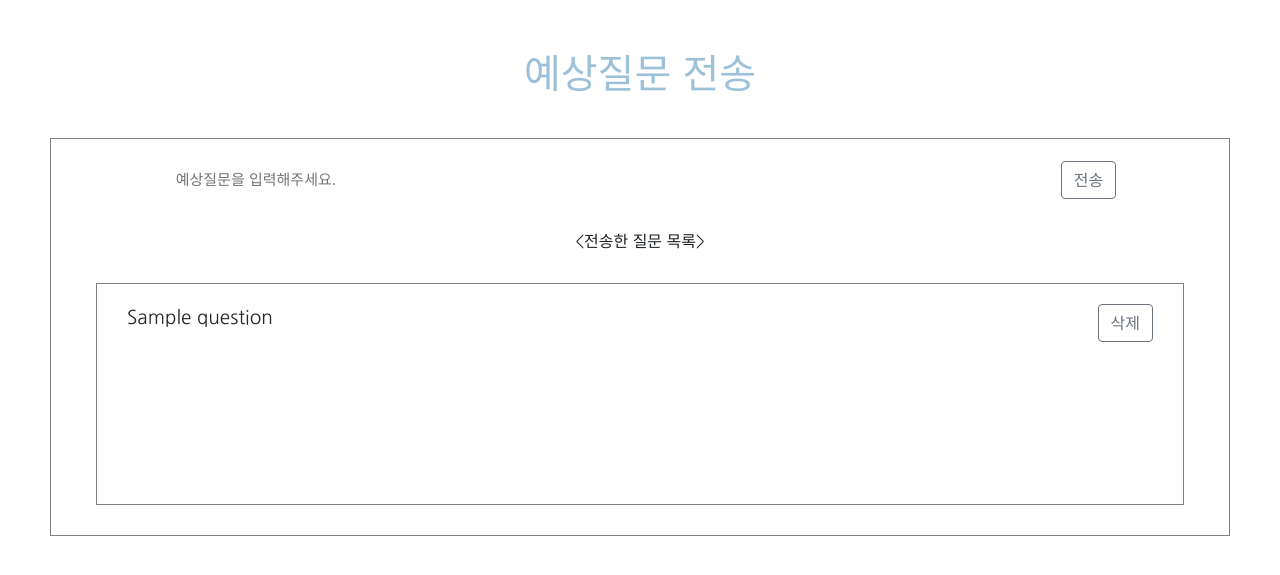
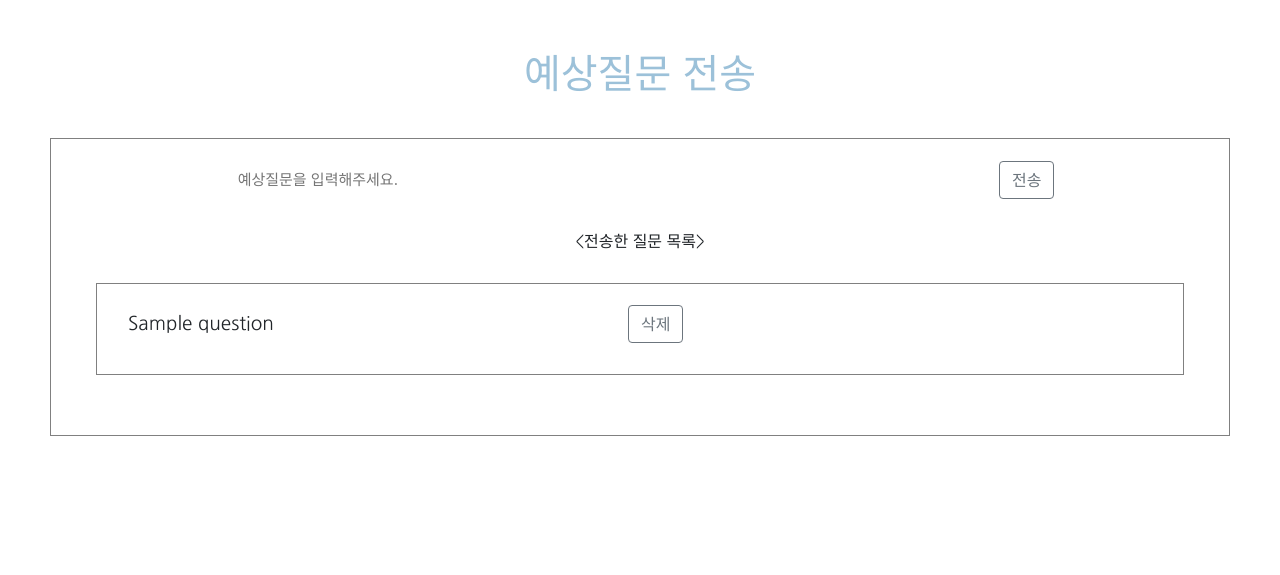
Before and after one commit to ahyeon0508/Interview-Solution_project_v1.0, a Django app: template interview_solution/website/templates/questionSend.html in a window 1280 px wide. Shown: the top 575 px of the page. Run offline with Django 3.2, Linux system fonts and the light colour scheme; the template is opened without the code that fills it: most values are stand-ins (such as "Sample title", 1, 10 or a date in 2020); some libraries are stand-ins or nearby versions.

Commit message:
css modify

```diff
--- a/interview_solution/website/static/css/questionSend.css
+++ b/interview_solution/website/static/css/questionSend.css
@@ -9,26 +9,26 @@
 }
 
 .question-send-page{
-    margin: 20px 50px auto 50px;
+    margin: 20px 50px 20px 50px;
     border: 1px solid gray;
     padding : 20px 15px 30px 15px;
     text-align: center;
 }
 
 .write_in{
-    margin: 4px 79px 0 10px;
+    margin: 4px 70px 0 10px;
 }
 
 .write_in input{
-    width: 70%;
+    width: 60%;
     height: 40px;
     font-size: 15px;
 }
 
 .questionInfo{
-    margin: 20px 30px 0 30px;
+    margin: 20px 30px 30px 30px;
     border: 1px solid gray;
-    padding : 20px 30px 200px 30px;
+    padding : 20px 30px 30px 30px;
     text-align: left;
     font-family: 'Nanum Gothic', sans-serif;
 }
@@ -39,10 +39,5 @@
 }
 
 .content{
-    float: left;
     font-size: 19px
 }
-
-.delete{
-    float: right;
-}
--- a/interview_solution/website/templates/questionSend.html
+++ b/interview_solution/website/templates/questionSend.html
@@ -18,22 +18,20 @@
         <전송한 질문 목록>
     </p>
     <div class="questionInfo">
-        {% if questionSet %}
-        {% for i in questionSet %}
         <div class="list">
-            <div class="content">
-                <p>{{ i.question.question }}</p>
-            </div>
-            <div class="delete">
-                <!-- Q_DeleteConfirm 함수의 인자에 전송한 질문 id 넣어주면 될듯? : 고영희 찾기와 유사-->
-                <!-- js로 이동해서 삭제할 예정 : 삭제 관련 url을 아현이한테 알려주거나 check.js에 url 입력하면 됨!-->
-                <button type="button" class="btn btn-outline-secondary" onclick="Q_DeleteConfirm({{ i.question.id }})">삭제</button>
-            </div>
+            {% if questionSet %}
+            <table class="content">
+                {% for i in questionSet %}
+                <tr>
+                    <td width=500px>{{ i.question.question }}</td>
+                    <td><button type="button" class="btn btn-outline-secondary" onclick="Q_DeleteConfirm({{ i.question.id }})">삭제</button></td>
+                </tr>
+                {% endfor %}
+            </table>
         </div>
-        {% endfor %}
         {% else %}
         <!-- 이전에 보냈던 질문 목록이 없으면 -->
-        <p>보낸 질문이 없습니다.</p>
+        <p class="content">보낸 질문이 없습니다.</p>
         {% endif %}
     </div>
 </div>
--- a/interview_solution/website/templates/studentVideo.html
+++ b/interview_solution/website/templates/studentVideo.html
@@ -8,7 +8,7 @@
     <h1 id="info">{{ report.student.username }}의 면접 영상</h1>
     <!-- ./questionSend.html 지우고 예상질문 보내기 페이지 url 넣기! -->
     <button id="q_send" class="btn btn-outline-secondary"
-        onclick="window.open('./questionSend.html','예상질문 보내기','width=550,height=500,location=no,status=no,scrollbars=yes');">예상질문
+        onclick="window.open('./questionSend.html','예상질문 보내기','width=600,height=600,location=no,status=no,scrollbars=yes');">예상질문
         전송</button>
     <br><br><br>
     <div class="info">
```
Also changed, not shown: interview_solution/website/migrations/0001_initial.py, interview_solution/website/migrations/0002_auto_20201123_2124.py (deleted).
